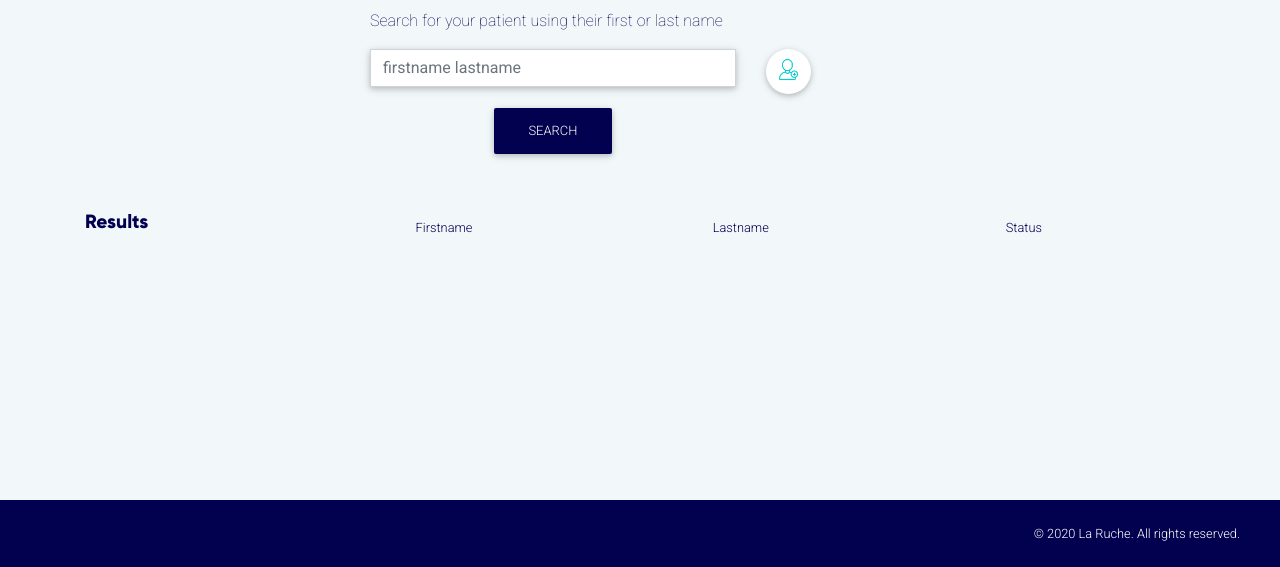
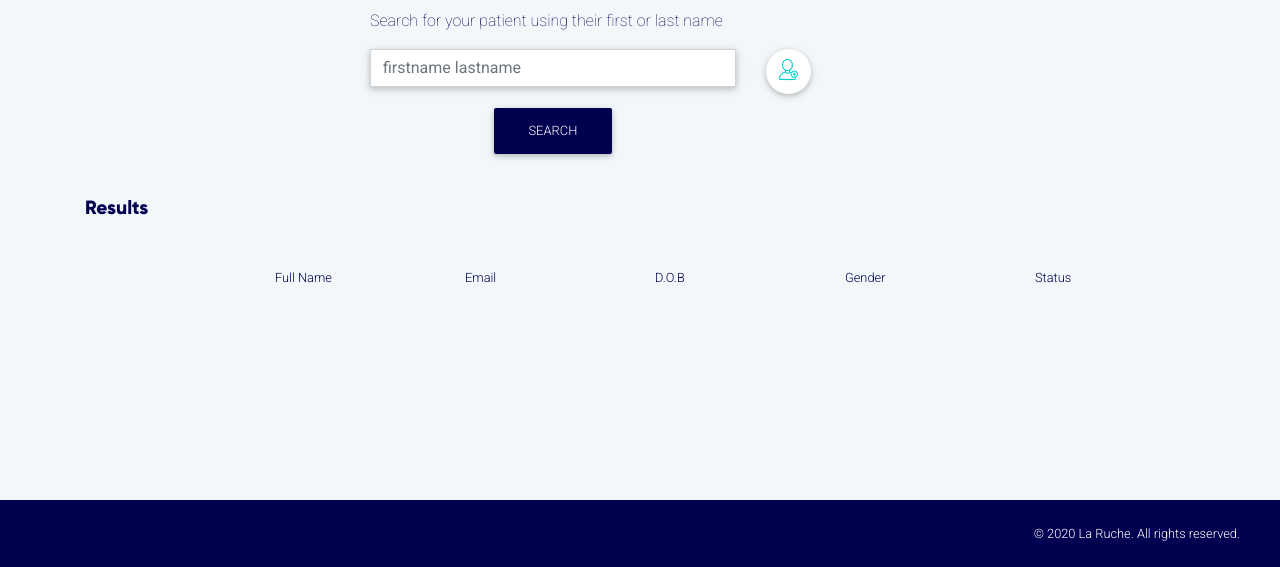
Before and after one commit to ClaireLally8/La-Ruche, a Flask app: page /search in a window 1280 px wide. Shown: the part 233-800 px from the top of the page. Run offline with Flask 2, Linux system fonts and the light colour scheme; data that the repository does not hold is empty; some libraries are stand-ins or nearby versions.

Commit message:
Finalised table, made responsive

```diff
--- /dev/null
+++ b/config.py
@@ -0,0 +1,6 @@
+import os
+
+class Config(object):
+
+    SECRET_KEY = os.environ.get('SECRET_KEY')
+    MONGO_URI = os.environ.get('MONGO_URI')
--- a/static/css/main.css
+++ b/static/css/main.css
@@ -109,19 +109,14 @@ a:hover {
     font-family: "Gilroy ExtraBold";;
     color: var(--p-blue);
     font-size:1.2rem;
+    line-height:0;
 }
 .light-head{
     font-family: Roboto;
     font-weight:300;
     color: var(--p-blue);
     font-size:0.8rem;
-}
-table.table th, table.table td {
-    padding:0;
-}
-.table td, .table th {
-    border-top:none;
-    padding:0;
+    line-height:1;
 }
 .patient-row {
     background-color:white;
--- a/templates/search.html
+++ b/templates/search.html
@@ -23,32 +23,45 @@
     </form>
   </div>
 </div>
-<div class="row mt-5">
-    <div class="col-12 container-fluid">
-        <table class="table table-borderless">
-  <thead>
-    <tr>
-      <th scope="col" class="main-head">Results</th>
-      <th scope="col" class="light-head">Firstname</th>
-      <th scope="col" class="light-head">Lastname</th>
-      <th scope="col" class="light-head">Status</th>
-    </tr>
-  </thead>
-</table>
-
+<div class="row patient-headings mt-5">
+        <div class="col-lg-2 col-md-2">
+        <p class="main-head">Results</p>
+    </div>
+</div>
+<div class="row patient-headings mt-5">
+    <div class="col-lg-2 col-md-2 offset-lg-2">
+        <p class="light-head d-none d-md-block">Full Name</p>
+    </div>
+    <div class="col-lg-2 col-md-2">
+        <p class="light-head d-none d-md-block">Email</p>
+    </div>
+         <div class="col-lg-2 col-md-2">
+        <p class="light-head d-none d-md-block">D.O.B</p>
+    </div>
+            <div class="col-lg-2 col-md-2">
+        <p class="light-head d-none d-md-block">Gender</p>
+    </div>
+            <div class="col-lg-2 col-md-2">
+        <p class="light-head d-none d-md-block">Status</p>
+    </div>
+    </div>
 {% for patients in patients %}
-<div class="row patient-row my-3 py-3 z-depth-1">
-    <div class="col-lg-3 offset-lg-3 ">
-        <p>{{patients.full_name}}</p>
+<div class="row patient-row my-2 py-3 z-depth-1">
+    <div class="col-lg-2 col-md-2 offset-lg-2">
+        <p><a class="td-link" href="{{url_for('dashboard', patient_id=patients._id)}}">{{patients.full_name}}</a></p>
     </div>
-    <div class="col-lg-3">
+    <div class="col-lg-2 col-md-3">
         <p>{{patients.email}}</p>
     </div>
-    <div class="col-lg-3">
-        <p>{{patients.phone_number}}</p>
+    <div class="col-lg-2 col-md-2">
+        <p>{{patients.dob}}</p>
+    </div>
+        <div class="col-lg-2 col-md-2">
+        <p>{{patients.gender}}</p>
+    </div>
+        <div class="col-lg-2 col-md-2">
+        <p>XYZ</p>
     </div>
     </div>
     {% endfor %}
-</div>
-    </div>
 {% endblock %}
```
